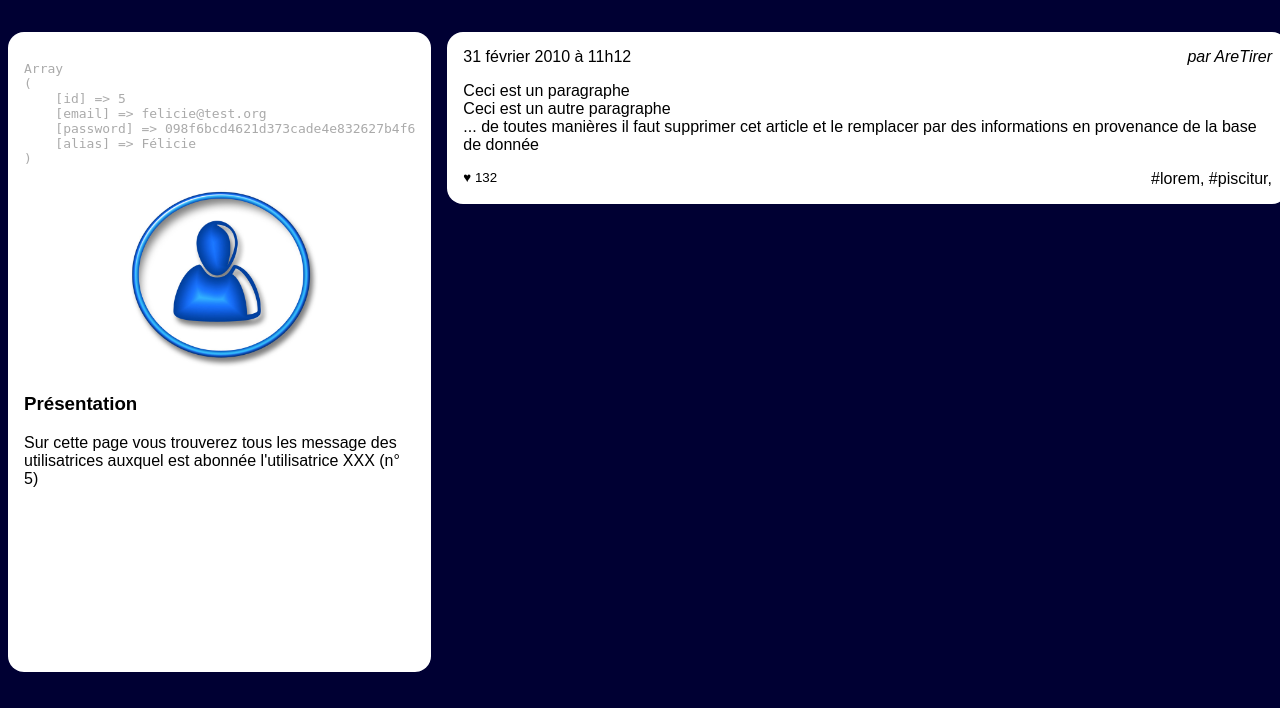
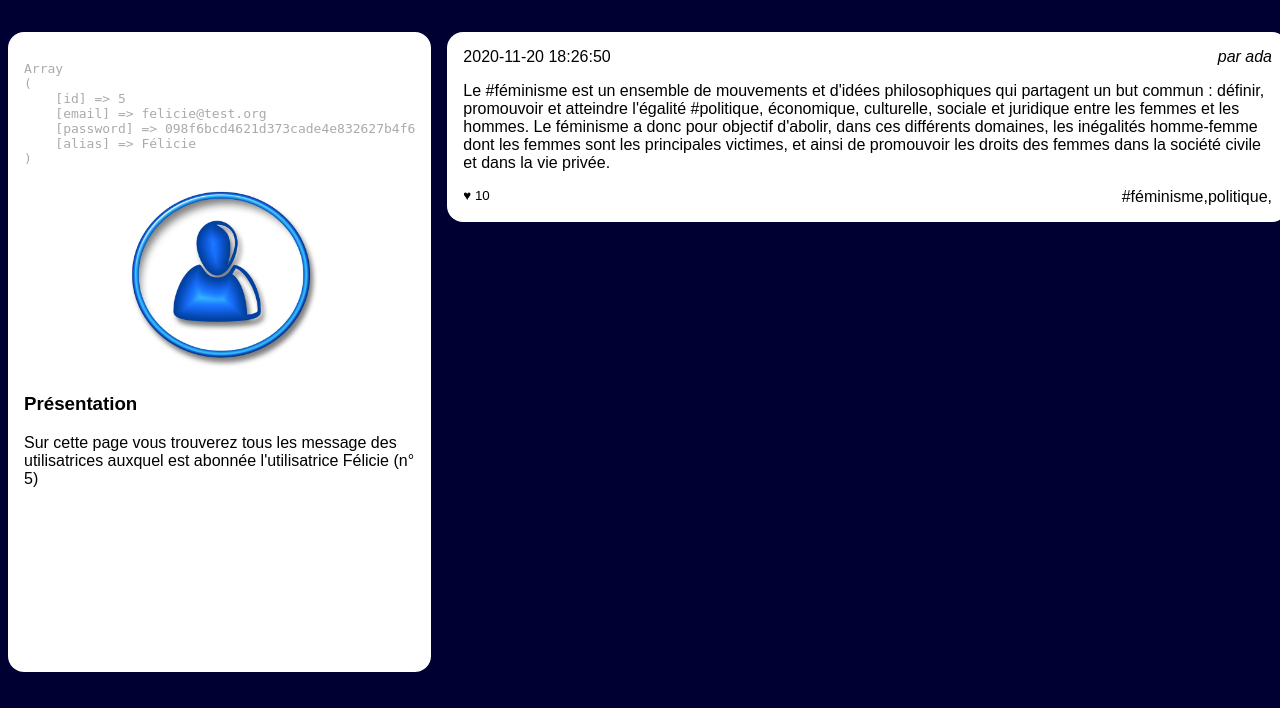
Before and after one commit to adatechschool/reseau-social-php-social_network_laura_sonia_mike, a PHP site: page /feed.php?user_id=5 in a window 1280 px wide. Shown: the part 92-800 px from the top of the page. Run offline with PHP 8.4, Linux system fonts and the light colour scheme; data comes from the database, SQL or seed files in the repository.

Commit message:
todo done feed.php

```diff
--- a/Niveau1/Niveau1/feed.php
+++ b/Niveau1/Niveau1/feed.php
@@ -41,7 +41,7 @@
                 <section>
                     <h3>Présentation</h3>
                     <p>Sur cette page vous trouverez tous les message des utilisatrices
-                        auxquel est abonnée l'utilisatrice XXX
+                        auxquel est abonnée l'utilisatrice <?php echo $user['alias'] ?>
                         (n° <?php echo $userId ?>)
                     </p>
 
@@ -78,30 +78,24 @@
                  * Etape 4: @todo Parcourir les messsages et remplir correctement le HTML avec les bonnes valeurs php
                  * A vous de retrouver comment faire la boucle while de parcours...
                  */
+                while ($post = $lesInformations->fetch_assoc())
+                {
+
                 ?>
                 <article>
                     <h3>
-                        <time datetime='2020-02-01 11:12:13' >31 février 2010 à 11h12</time>
+                        <time datetime='2020-02-01 11:12:13' ><?php echo $post['created'] ?></time>
                     </h3>
-                    <address>par AreTirer</address>
+                    <address>par <?php echo $post['author_name'] ?></address>
                     <div>
-                        <p>Ceci est un paragraphe</p>
-                        <p>Ceci est un autre paragraphe</p>
-                        <p>... de toutes manières il faut supprimer cet
-                            article et le remplacer par des informations en
-                            provenance de la base de donnée</p>
+                        <p><?php echo $post['content'] ?></p>
                     </div>
                     <footer>
-                        <small>♥ 132</small>
-                        <a href="">#lorem</a>,
-                        <a href="">#piscitur</a>,
+                        <small>♥ <?php echo $post['like_number'] ?></small>
+                        <a href="">#<?php echo $post['taglist'] ?></a>,
                     </footer>
                 </article>
-                <?php
-                // et de pas oublier de fermer ici vote while
-                ?>
-
-
+                <?php } ?>
             </main>
         </div>
     </body>
```
